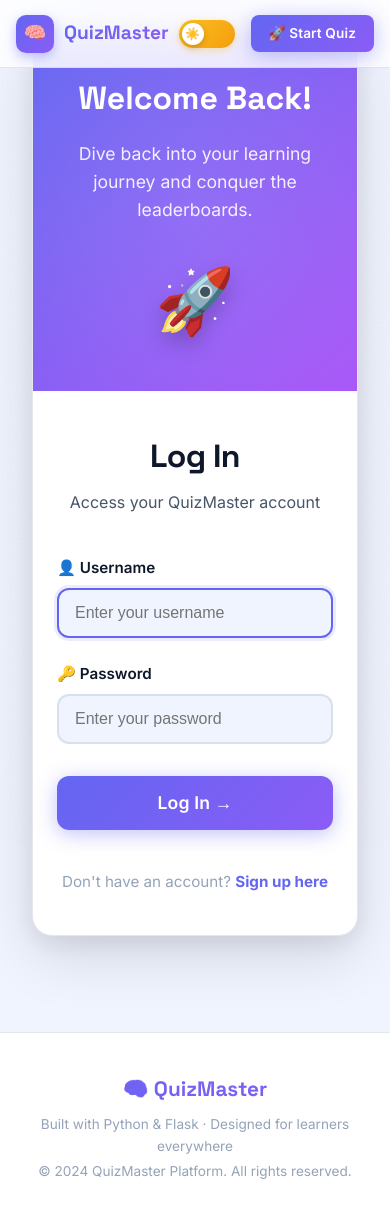
After one commit to surajkr0208/Online-Quiz-Platform, a Flask app: page /login in a window 390 px wide. The commit adds this page. Run offline with Flask 3, Linux system fonts and the light colour scheme.

Commit message:
Initial commit - Online Quiz Platform

```diff
--- /dev/null
+++ b/templates/auth/login.html
@@ -0,0 +1,86 @@
+{% extends "base.html" %}
+{% block title %}Log In — QuizMaster{% endblock %}
+
+{% block content %}
+<div class="page-wrapper" style="min-height: calc(100vh - 80px); display: flex; align-items: center; justify-content: center; padding: 2rem;">
+  <div class="auth-card fade-in" style="display: flex; width: 100%; max-width: 900px; background: var(--bg-card); border-radius: 20px; overflow: hidden; box-shadow: var(--shadow-xl); border: 1px solid var(--border-color);">
+
+    <!-- Left Side: Visual / Branding -->
+    <div class="auth-visual" style="flex: 1; background: linear-gradient(135deg, var(--accent) 0%, #a855f7 100%); padding: 3rem; color: white; display: flex; flex-direction: column; justify-content: center; align-items: center; text-align: center; position: relative; overflow: hidden;">
+      <div style="position: absolute; top: -50%; left: -50%; width: 200%; height: 200%; background: radial-gradient(circle, rgba(255,255,255,0.1) 0%, transparent 60%);"></div>
+      <h2 style="font-size: 2.5rem; margin-bottom: 1rem; font-weight: 800; z-index: 1; font-family: 'Space Grotesk', sans-serif;">Welcome Back!</h2>
+      <p style="font-size: 1.1rem; opacity: 0.9; max-width: 250px; z-index: 1;">Dive back into your learning journey and conquer the leaderboards.</p>
+      <div style="font-size: 5rem; margin-top: 2rem; z-index: 1; filter: drop-shadow(0 10px 10px rgba(0,0,0,0.2));">🚀</div>
+    </div>
+
+    <!-- Right Side: Form -->
+    <div class="auth-form-container" style="flex: 1; padding: 4rem 3rem;">
+      <div style="text-align: center; margin-bottom: 2.5rem;">
+        <h1 class="section-title" style="font-size: 2rem; margin-bottom: 0.5rem; color: var(--text-primary);">Log In</h1>
+        <p class="section-subtitle" style="font-size: 1rem;">Access your QuizMaster account</p>
+      </div>
+
+      {% with messages = get_flashed_messages(with_categories=true) %}
+      {% if messages %}
+      <div class="flash-messages" style="margin-bottom: 1.5rem;">
+        {% for category, message in messages %}
+        <div class="flash-msg {{ category }}" style="padding: 1rem; border-radius: 8px; margin-bottom: 0.5rem; background: {{ 'rgba(34,197,94,0.1)' if category == 'success' else 'rgba(239,68,68,0.1)' }}; color: {{ 'var(--success)' if category == 'success' else 'var(--danger)' }}; border: 1px solid {{ 'rgba(34,197,94,0.2)' if category == 'success' else 'rgba(239,68,68,0.2)' }}; font-weight: 500;">
+          {{ '✅' if category == 'success' else '❌' }} {{ message }}
+        </div>
+        {% endfor %}
+      </div>
+      {% endif %}
+      {% endwith %}
+
+      <form method="POST" action="{{ url_for('user_login', next=request.args.get('next', '')) }}" id="user-login-form">
+        <div class="form-group" style="margin-bottom: 1.5rem;">
+          <label for="username" style="display: block; margin-bottom: 0.5rem; font-weight: 600; color: var(--text-primary); font-size: 0.95rem;">👤 Username</label>
+          <input type="text" class="form-control" id="username" name="username"
+                 value="{{ form_data.get('username', '') }}"
+                 placeholder="Enter your username" required autofocus
+                 style="width: 100%; padding: 0.875rem 1rem; border-radius: 12px; border: 2px solid var(--border-color); background: var(--bg-primary); color: var(--text-primary); transition: all 0.2s; outline: none; font-size: 1rem;"
+                 onfocus="this.style.borderColor='var(--accent)'; this.style.boxShadow='0 0 0 3px var(--accent-light)';" onblur="this.style.borderColor='var(--border-color)'; this.style.boxShadow='none';"/>
+        </div>
+
+        <div class="form-group" style="margin-bottom: 2rem;">
+          <label for="password" style="display: block; margin-bottom: 0.5rem; font-weight: 600; color: var(--text-primary); font-size: 0.95rem;">🔑 Password</label>
+          <input type="password" class="form-control" id="password" name="password"
+                 placeholder="Enter your password" required
+                 style="width: 100%; padding: 0.875rem 1rem; border-radius: 12px; border: 2px solid var(--border-color); background: var(--bg-primary); color: var(--text-primary); transition: all 0.2s; outline: none; font-size: 1rem;"
+                 onfocus="this.style.borderColor='var(--accent)'; this.style.boxShadow='0 0 0 3px var(--accent-light)';" onblur="this.style.borderColor='var(--border-color)'; this.style.boxShadow='none';"/>
+        </div>
+
+        <button type="submit" class="btn btn-primary" style="width: 100%; padding: 1rem; justify-content: center; font-size: 1.1rem; border-radius: 12px;">
+          Log In →
+        </button>
+      </form>
+
+      <div style="text-align: center; margin-top: 2.5rem; font-size: 0.95rem; color: var(--text-muted);">
+        Don't have an account? <a href="{{ url_for('register', next=request.args.get('next', '')) }}" style="color: var(--accent); font-weight: 700; text-decoration: none; padding-bottom: 2px; border-bottom: 2px solid transparent; transition: border-color 0.2s;" onmouseover="this.style.borderColor='var(--accent)';" onmouseout="this.style.borderColor='transparent';">Sign up here</a>
+      </div>
+    </div>
+  </div>
+</div>
+
+<style>
+  @media (max-width: 768px) {
+    .auth-card {
+      flex-direction: column !important;
+      max-width: 480px !important;
+    }
+    .auth-visual {
+      padding: 2.5rem 1.5rem !important;
+    }
+    .auth-form-container {
+      padding: 2.5rem 1.5rem !important;
+    }
+    .auth-visual h2 {
+      font-size: 2rem !important;
+    }
+    .auth-visual div[style*="font-size: 5rem"] {
+      font-size: 4rem !important;
+      margin-top: 1.5rem !important;
+    }
+  }
+</style>
+{% endblock %}
--- a/templates/base.html
+++ b/templates/base.html
@@ -36,6 +36,12 @@
       <li><a href="{{ url_for('index') }}" class="{{ 'active' if request.endpoint == 'index' else '' }}" id="nav-home">Home</a></li>
       <li><a href="{{ url_for('leaderboard') }}" class="{{ 'active' if request.endpoint == 'leaderboard' else '' }}" id="nav-leaderboard">Leaderboard</a></li>
       <li><a href="{{ url_for('about') }}" class="{{ 'active' if request.endpoint == 'about' else '' }}" id="nav-about">About</a></li>
+      {% if session.get('user') %}
+      <li><a href="{{ url_for('user_logout') }}" id="nav-logout">Logout ({{ session.get('user') }})</a></li>
+      {% else %}
+      <li><a href="{{ url_for('user_login') }}" class="{{ 'active' if request.endpoint == 'user_login' else '' }}" id="nav-login">Log In</a></li>
+      <li><a href="{{ url_for('register') }}" class="{{ 'active' if request.endpoint == 'register' else '' }}" id="nav-register">Sign Up</a></li>
+      {% endif %}
       <li><a href="{{ url_for('admin_root') }}" class="{{ 'active' if request.endpoint and request.endpoint.startswith('admin') else '' }}" id="nav-admin">⚙️ Admin</a></li>
     </ul>
 
```
Also changed, not shown: data/scores.json (added, +32 -0 lines), data/users.json (added, +20 -0 lines), templates/auth/register.html (added, +61 -0 lines), templates/leaderboard.html (+33 -13 lines), templates/play_quiz.html (+6 -1 lines).
